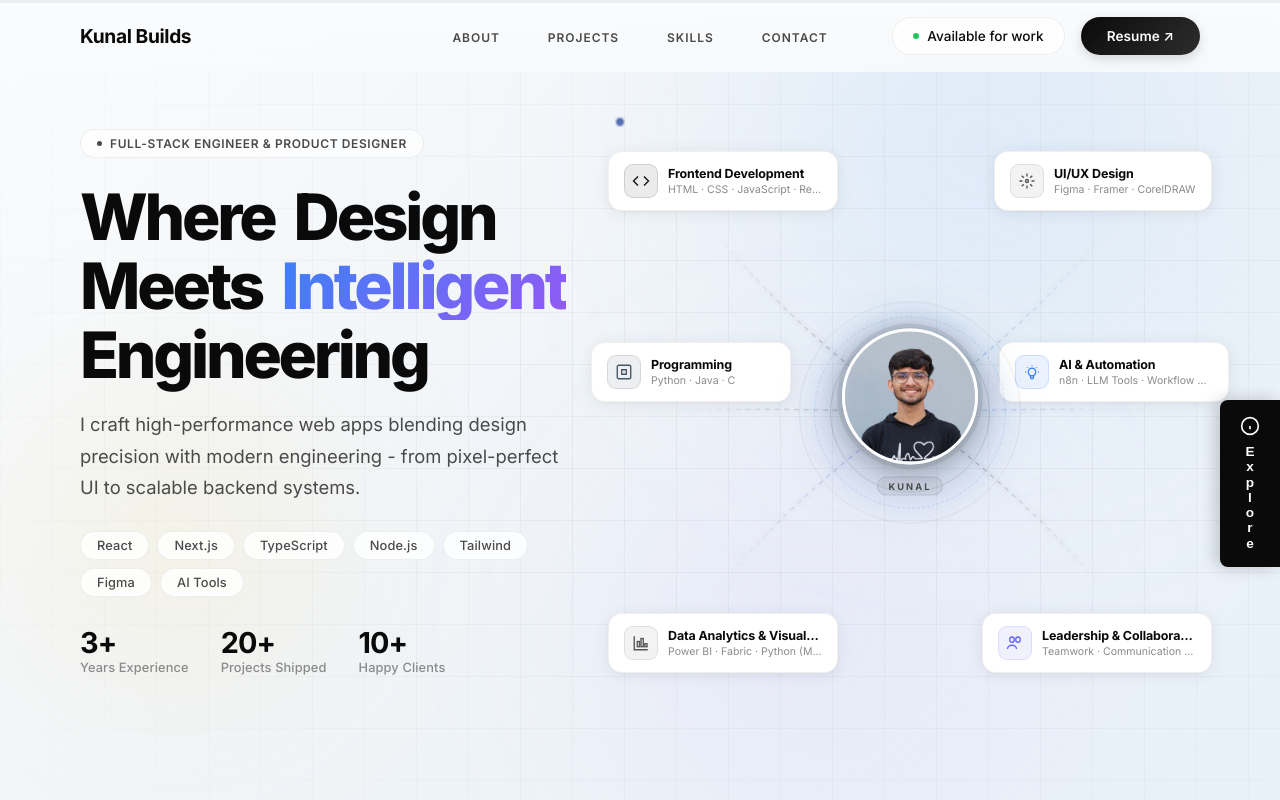
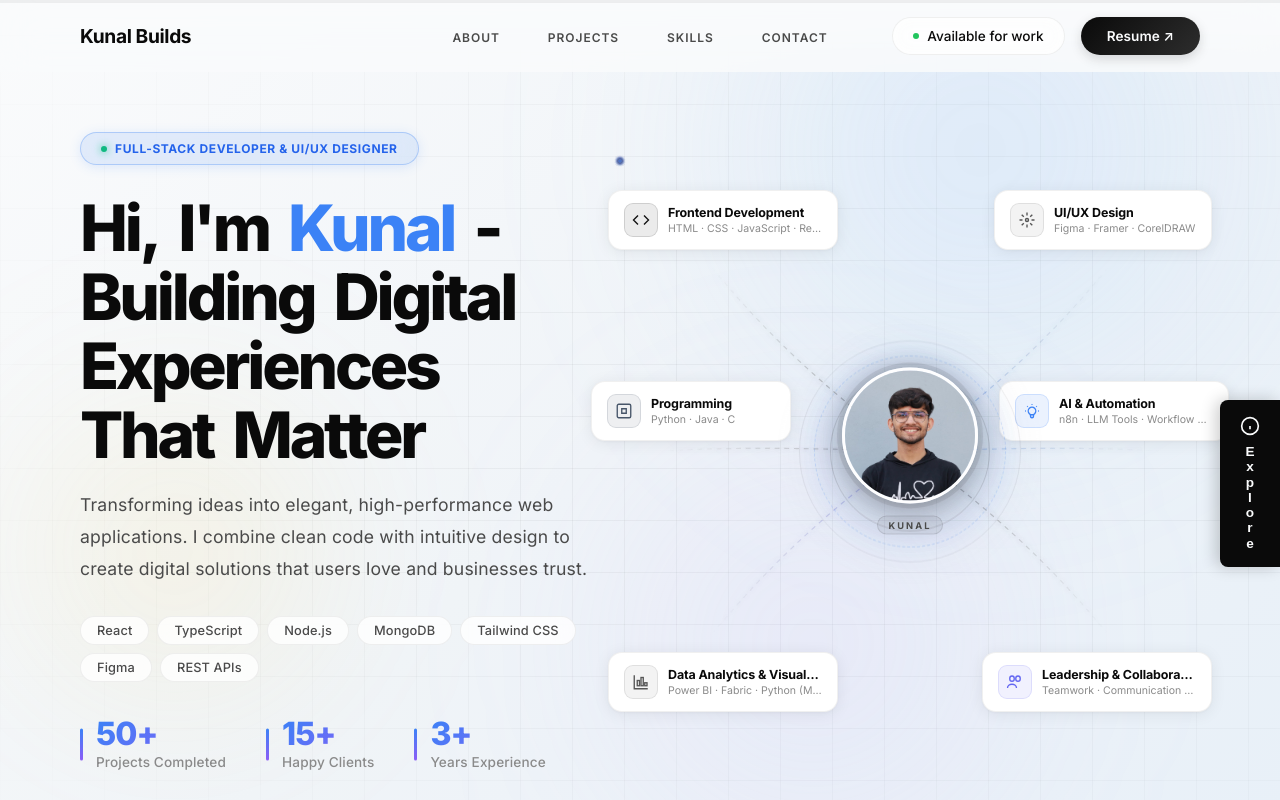
Before and after one commit to devkunal2812/kunalbuilds.me, a React (Vite) app: page / in a window 1280 px wide. Shown: the top 800 px of the page. Built offline with nearby package versions, Linux system fonts and the light colour scheme.

Commit message:
Update hero section: improve content visibility, adjust spacing, and enhance dark mode support

```diff
--- a/src/components/Hero.jsx
+++ b/src/components/Hero.jsx
@@ -33,16 +33,16 @@ function MobileHero() {
 
         <div className={styles.mobileBadge}>
           <span className={styles.mobileBadgePulse} />
-          Full-Stack Engineer &amp; Product Designer
+          Full-Stack Developer &amp; UI/UX Designer
         </div>
 
         <h1 className={styles.mobileName}>Kunal Chauhan</h1>
 
         <div className={styles.mobileStats}>
           {[
-            { value: '3+',  label: 'Years Exp.' },
-            { value: '20+', label: 'Projects' },
-            { value: '10+', label: 'Clients' },
+            { value: '50+',  label: 'Projects' },
+            { value: '15+', label: 'Clients' },
+            { value: '3+', label: 'Years' },
           ].map((s) => (
             <div key={s.label} className={styles.mobileStat}>
               <span className={styles.mobileStatValue}>{s.value}</span>
@@ -131,7 +131,7 @@ export default function Hero() {
     },
   }
 
-  const headlineText = "Where Design Meets Intelligent Engineering"
+  const headlineText = "Hi, I'm Kunal - Building Digital Experiences That Matter"
   const words = headlineText.split(' ')
 
   return (
@@ -154,7 +154,7 @@ export default function Hero() {
             transition={{ duration: 0.5, delay: 0.2 }}
           >
             <span className={styles.badgePulse} />
-            Full-Stack Engineer &amp; Product Designer
+            Full-Stack Developer &amp; UI/UX Designer
           </motion.div>
 
           <motion.h1
@@ -163,25 +163,21 @@ export default function Hero() {
             initial="hidden"
             animate="visible"
           >
-            {words.map((word, index) => (
+            {words.map((word, index) => {
+              // Apply accent color to "Kunal" only
+              const isAccent = word === 'Kunal'
+
+              return (
                 <motion.span
                   key={index}
                   variants={wordVariants}
                   style={{ display: 'inline-block', marginRight: '0.3em' }}
-                className={
-                  word === 'Intelligent' ? styles.headlineGradient : ''
-                }
+                  className={isAccent ? styles.headlineAccent : ''}
                 >
-                {word === 'Design' || word === 'Meets' || word === 'Engineering' ? (
-                  <>
                   {word}
-                    <br />
-                  </>
-                ) : (
-                  word
-                )}
                 </motion.span>
-            ))}
+              )
+            })}
           </motion.h1>
 
           <motion.p
@@ -190,8 +186,9 @@ export default function Hero() {
             animate={{ opacity: 1, y: 0 }}
             transition={{ duration: 0.6, delay: 1.2 }}
           >
-            I craft high-performance web apps blending design precision with modern
-            engineering - from pixel-perfect UI to scalable backend systems.
+            Transforming ideas into elegant, high-performance web applications.
+            I combine clean code with intuitive design to create digital solutions
+            that users love and businesses trust.
           </motion.p>
 
           <motion.div
@@ -200,7 +197,7 @@ export default function Hero() {
             animate={{ opacity: 1, y: 0 }}
             transition={{ duration: 0.6, delay: 1.4 }}
           >
-            {['React', 'Next.js', 'TypeScript', 'Node.js', 'Tailwind', 'Figma', 'AI Tools'].map((t, i) => (
+            {['React', 'TypeScript', 'Node.js', 'MongoDB', 'Tailwind CSS', 'Figma', 'REST APIs'].map((t, i) => (
               <motion.span
                 key={t}
                 className={styles.chip}
@@ -220,9 +217,9 @@ export default function Hero() {
             transition={{ duration: 0.6, delay: 1.8 }}
           >
             {[
-              { value: '3+',  label: 'Years Experience' },
-              { value: '20+', label: 'Projects Shipped' },
-              { value: '10+', label: 'Happy Clients' },
+              { value: '50+',  label: 'Projects Completed' },
+              { value: '15+', label: 'Happy Clients' },
+              { value: '3+', label: 'Years Experience' },
             ].map((s, i) => (
               <motion.div
                 key={s.label}
--- a/src/components/Hero.module.css
+++ b/src/components/Hero.module.css
@@ -16,7 +16,7 @@
   grid-template-columns: 1fr 1fr;
   align-items: center;
   gap: 0;
-  padding: var(--nav-h) 80px 48px;
+  padding: calc(var(--nav-h) + 60px) 80px 48px;
   position: relative;
   overflow: hidden;
   background: linear-gradient(135deg, #fafbfc 0%, #f0f4f8 50%, #e8f0f8 100%);
@@ -72,7 +72,7 @@
   display: flex;
   flex-direction: column;
   gap: 0;
-  margin-top: -20px;
+  margin-top: 0;
 }
 
 .badge {
@@ -80,23 +80,34 @@
   align-items: center;
   gap: 8px;
   font-size: 0.75rem;
-  font-weight: 600;
+  font-weight: 700;
   letter-spacing: 0.05em;
   text-transform: uppercase;
-  color: var(--text-secondary);
-  background: rgba(255, 255, 255, 0.7);
-  border: 1px solid var(--border);
-  padding: 6px 16px;
+  color: #2563eb;
+  background: rgba(59, 130, 246, 0.12);
+  border: 1px solid rgba(59, 130, 246, 0.3);
+  padding: 8px 20px;
   border-radius: 24px;
-  margin-bottom: 24px;
+  margin-bottom: 28px;
   width: fit-content;
   backdrop-filter: blur(10px);
+  box-shadow: 0 2px 12px rgba(59, 130, 246, 0.15);
+}
+
+@media (prefers-color-scheme: dark) {
+  .badge {
+    color: #93c5fd;
+    background: rgba(96, 165, 250, 0.15);
+    border: 1px solid rgba(96, 165, 250, 0.3);
+    box-shadow: 0 2px 12px rgba(96, 165, 250, 0.2);
+  }
 }
 
 .badgePulse {
-  width: 5px; height: 5px;
+  width: 6px; height: 6px;
   border-radius: 50%;
-  background: var(--text-secondary);
+  background: #10b981;
+  box-shadow: 0 0 8px #10b981;
   animation: badgeBlink 2.2s ease-in-out infinite;
 }
 
@@ -114,28 +125,24 @@
   margin-bottom: 20px;
 }
 
-.headlineGradient {
-  background: linear-gradient(135deg, #3b82f6 0%, #8b5cf6 50%, #ec4899 100%);
-  -webkit-background-clip: text;
-  -webkit-text-fill-color: transparent;
-  background-clip: text;
-  background-size: 200% auto;
-  animation: gradientShift 8s ease infinite;
+.headlineAccent {
+  color: #3b82f6;
 }
 
-@keyframes gradientShift {
-  0%   { background-position: 0% center; }
-  50%  { background-position: 100% center; }
-  100% { background-position: 0% center; }
+@media (prefers-color-scheme: dark) {
+  .headlineAccent {
+    color: #60a5fa;
+  }
 }
 
 .sub {
-  font-size: 1.15rem;
-  line-height: 1.7;
+  font-size: 1.1rem;
+  line-height: 1.8;
   color: var(--text-secondary);
   font-weight: 400;
-  margin-bottom: 28px;
-  max-width: 480px;
+  margin-bottom: 32px;
+  max-width: 540px;
+  letter-spacing: 0.01em;
 }
 
 .chips {
@@ -169,26 +176,58 @@
 
 .stats {
   display: flex;
-  gap: 32px;
-  padding-top: 4px;
+  gap: 40px;
+  padding-top: 8px;
 }
 
 .stat {
   display: flex;
   flex-direction: column;
-  gap: 2px;
+  gap: 4px;
+  position: relative;
+  padding-left: 16px;
+}
+
+.stat::before {
+  content: '';
+  position: absolute;
+  left: 0;
+  top: 50%;
+  transform: translateY(-50%);
+  width: 3px;
+  height: 60%;
+  background: linear-gradient(180deg, #3b82f6, #8b5cf6);
+  border-radius: 2px;
+}
+
+@media (prefers-color-scheme: dark) {
+  .stat::before {
+    background: linear-gradient(180deg, #60a5fa, #a78bfa);
+  }
 }
 
 .statValue {
-  font-size: 1.8rem;
-  font-weight: 700;
+  font-size: 2rem;
+  font-weight: 800;
   letter-spacing: -0.03em;
-  color: var(--text-primary);
+  background: linear-gradient(135deg, #3b82f6 0%, #8b5cf6 100%);
+  -webkit-background-clip: text;
+  -webkit-text-fill-color: transparent;
+  background-clip: text;
   line-height: 1;
 }
 
+@media (prefers-color-scheme: dark) {
+  .statValue {
+    background: linear-gradient(135deg, #60a5fa 0%, #a78bfa 100%);
+    -webkit-background-clip: text;
+    -webkit-text-fill-color: transparent;
+    background-clip: text;
+  }
+}
+
 .statLabel {
-  font-size: 0.8rem;
+  font-size: 0.85rem;
   font-weight: 500;
   color: var(--text-muted);
   letter-spacing: 0.01em;
```
Lines whose indentation alone changed are shown as unchanged.
